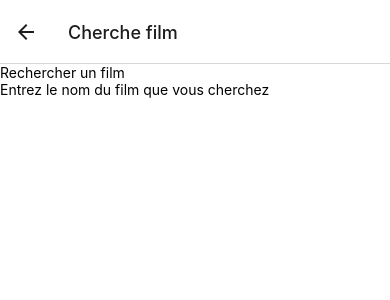
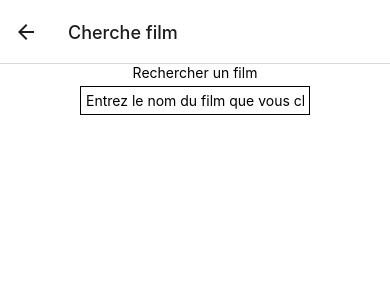
Before and after one commit to kevintsi/MyMovieApp, a React Native app: screen /MovieSearch in a window 390 px wide. Shown: the top 300 px of the page. Built offline with nearby package versions, Linux system fonts and the light colour scheme; no server answers.

Commit message:
Ajout de trie par région sur l'appel d'API + UPDATE barre de recherche

```diff
--- a/App.js
+++ b/App.js
@@ -30,6 +30,12 @@ export default function App() {
         <Stack.Screen
           name="Movies"
           component={MoviesScreen}
+          options={({ navigation }) => ({
+            title: 'Accueil',
+            headerRight: () => (
+              <MaterialIcon name='search' size={30} onPress={() => navigation.navigate("MovieSearch")} />
+            )
+          })}
         />
         <Stack.Screen
           name="MovieDetail"
--- a/src/api/api.js
+++ b/src/api/api.js
@@ -10,7 +10,7 @@ export const api_call = {
     },
     getPopularMoviesAPI: async (page = 1) => {
         try {
-            let res = await fetch(`${process.env.REACT_APP_BASE_API}/movie/popular?api_key=${process.env.REACT_APP_TMDB_API_KEY}&language=fr&page=${page}`)
+            let res = await fetch(`${process.env.REACT_APP_BASE_API}/movie/popular?api_key=${process.env.REACT_APP_TMDB_API_KEY}&language=fr&page=${page}&region=fr`)
             return res.json()
         } catch (error) {
             console.log(`CALL API : Error occured when getting top rated movies`)
@@ -39,7 +39,7 @@ export const api_call = {
 
     getUpcomingMoviesAPI: async (page = 1) => {
         try {
-            let res = await fetch(`${process.env.REACT_APP_BASE_API}/movie/upcoming?api_key=${process.env.REACT_APP_TMDB_API_KEY}&language=fr&page=${page}`)
+            let res = await fetch(`${process.env.REACT_APP_BASE_API}/movie/upcoming?api_key=${process.env.REACT_APP_TMDB_API_KEY}&language=fr&page=${page}&region=fr`)
             return res.json()
         } catch (error) {
             console.log(`CALL API : Error occured when getting upcoming movies`)
--- a/src/components/MovieDetail/MovieOverview.js
+++ b/src/components/MovieDetail/MovieOverview.js
@@ -8,9 +8,9 @@ const MovieOverview = ({ overview }) => {
     const ReadMore = ({ children }) => {
 
         return (
-            <View >
-                {isReadMore ? <Text>{overview.slice(0, 150)}</Text> : <Text>{children}</Text>}
-                <Text onPress={() => setisReadMore(!isReadMore)}>
+            <View style={{ paddingTop: 10 }}>
+                {isReadMore ? <Text style={{ textAlign: "justify" }}>{overview.slice(0, 150)}</Text> : <Text style={{ textAlign: "justify" }}>{children}</Text>}
+                <Text style={{ fontWeight: "bold" }} onPress={() => setisReadMore(!isReadMore)}>
                     {isReadMore ? "...lire plus" : " lire moins"}
                 </Text>
             </View>
--- a/src/screens/MovieSearchScreen.js
+++ b/src/screens/MovieSearchScreen.js
@@ -4,7 +4,6 @@ import { api_call } from '../api/api'
 
 import { SafeAreaView } from 'react-native-safe-area-context';
 import MovieItemCategory from '../components/MovieList/MovieItemCategory';
-import { useNavigation } from '@react-navigation/native';
 
 const MovieSearchScreen = () => {
 
@@ -15,7 +14,8 @@ const MovieSearchScreen = () => {
         return <MovieItemCategory movie={movie} />
     }
 
-    const searchMovie = () => {
+    const searchMovie = (text) => {
+        setMovieName(text)
         getMovie()
     }
 
@@ -23,7 +23,6 @@ const MovieSearchScreen = () => {
         try {
             console.log("Begin getMovie")
             const res = await api_call.searchMovieAPI(movieName)
-            console.log(res.results.length)
             setMovies(res.results)
         } catch (error) {
             console.log(`Error occured when getting movies`)
@@ -33,9 +32,15 @@ const MovieSearchScreen = () => {
 
     return (
         <View style={styles.container}>
+            <View style={styles.headerContainer}>
                 <Text>Rechercher un film</Text>
-            <TextInput placeholder='Entrez le nom du film que vous cherchez' onChange={searchMovie} onChangeText={(text) => setMovieName(text)} />
-            {movies.length != 0 ?
+                <TextInput
+                    style={styles.textInput}
+                    placeholder='Entrez le nom du film que vous cherchez'
+                    value={movieName}
+                    onChangeText={(text) => searchMovie(text)}
+                />
+            </View>
             <SafeAreaView style={styles.container}>
                 <FlatList
                     style={styles.list}
@@ -45,8 +50,7 @@ const MovieSearchScreen = () => {
                     onEndReachedThreshold={0.3}
                     horizontal={false}
                 />
-                </SafeAreaView> : null
-            }
+            </SafeAreaView>
         </View>
     )
 }
@@ -57,5 +61,16 @@ const styles = StyleSheet.create({
     container: {
         backgroundColor: "white",
         height: "100%"
+    },
+    headerContainer: {
+        display: "flex",
+        alignItems: "center",
+        justifyContent: "flex-start"
+    },
+    textInput: {
+        borderWidth: 1,
+        padding: 5,
+        margin: 5
     }
+
 })
```
Lines whose indentation alone changed are shown as unchanged.
